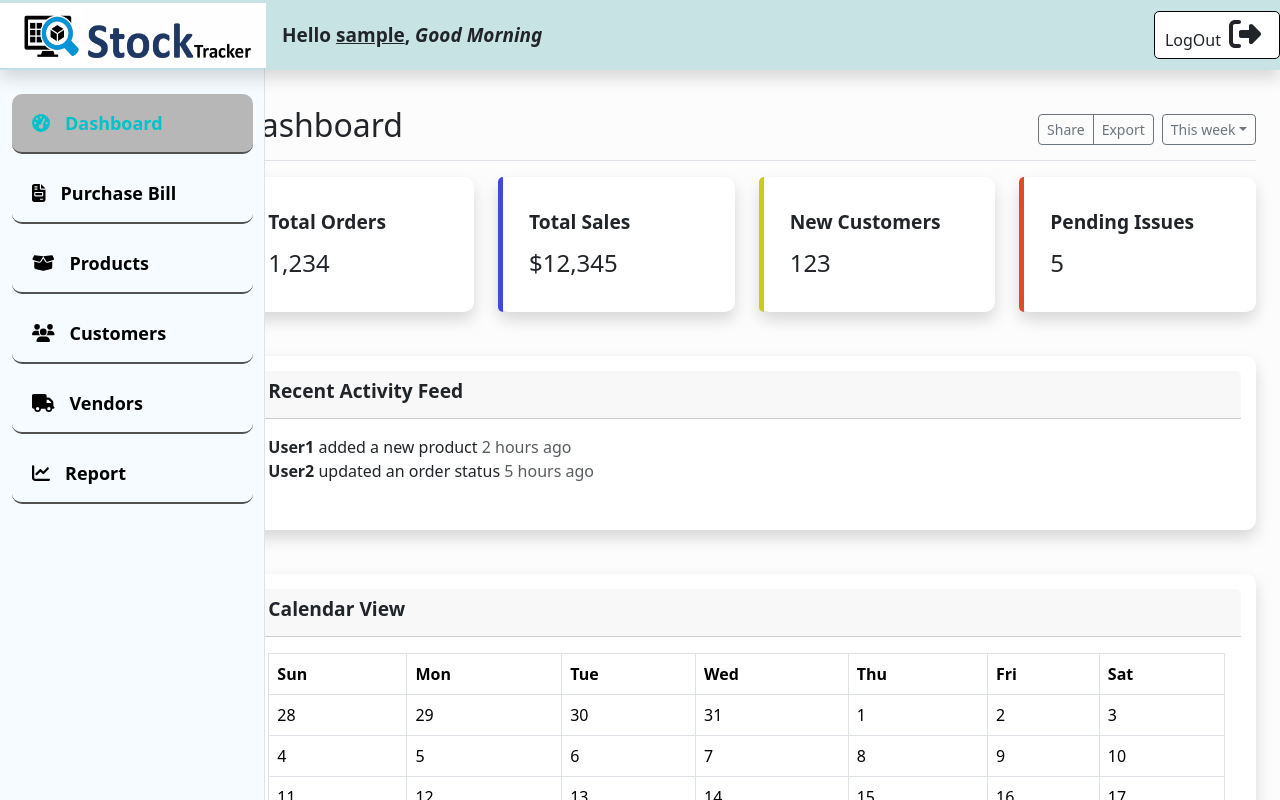
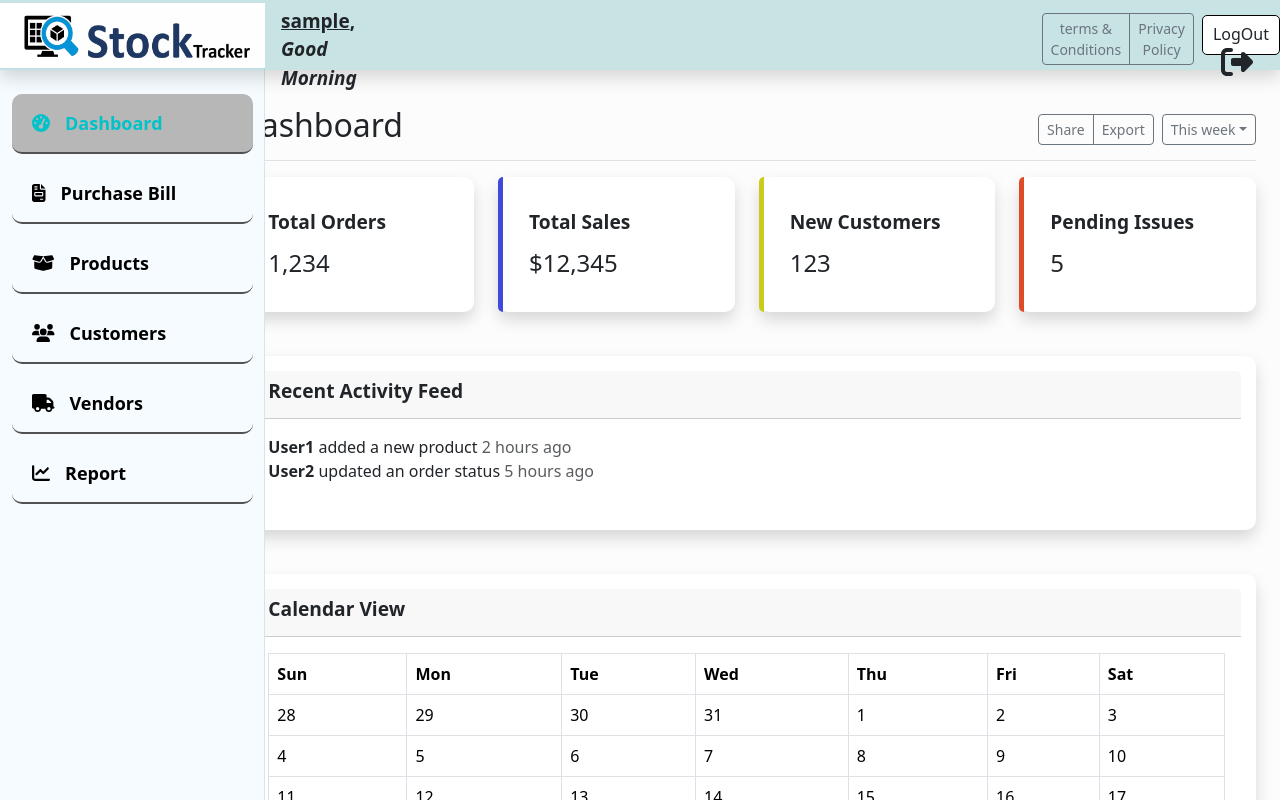
Before and after one commit to Vasoyasharan/InventoryManagementFrontEnd, a React (Create React App) app: page /dashboard in a window 1280 px wide. Shown: the top 800 px of the page. Built offline with nearby package versions, Linux system fonts and the light colour scheme; sample sign-in values are in the browser's storage.

Commit message:
UI updates

```diff
--- a/src/Css/Sidebar.css
+++ b/src/Css/Sidebar.css
@@ -110,8 +110,7 @@
 /* Navbar */
 .navbar-brand {
     background-color: white;
-    width: 266px !important;
-    height: 69ipx !important;
+    width: 265px !important;
 }
 
 .navbar {
@@ -148,6 +147,7 @@
 
 /* LogOut button  */
 .navbar-nav {
+    height: 40px;
     background-color: #ffffff;
     border-radius: 5px;
     border: 0.1px solid black;
--- a/src/component/Header.js
+++ b/src/component/Header.js
@@ -34,11 +34,26 @@
         <React.Fragment>
             <header className="navbar sticky-top flex-md-nowrap shadow">
                 <NavLink className="navbar-brand me-0 px-3" to="/dashboard">
-                    <img src={`${process.env.PUBLIC_URL}/inventoryLogo.png`} alt="logo" style={{ width: "250px", height: "55px" }} />
+                    <img src={`${process.env.PUBLIC_URL}/inventoryLogo.png`} alt="logo" style={{ width: "249px", height: "55px" }} />
                 </NavLink>
                 <div className="navbar-text text-dark ms-3">
                     Hello <u>{userName}</u>, <i>{getCurrentGreeting()}</i>
                 </div>
+
+                {/* Button combo  */}
+                <div className="d-flex justify-content-between flex-wrap flex-md-nowrap align-items-center pt-3 pb-2" style={{marginLeft:'640px'}}>
+                    <div className="btn-toolbar mb-2 mb-md-0">
+                        <div className="btn-group me-2">
+                            <button type="button" className="btn btn-sm btn-outline-secondary">
+                                terms & Conditions
+                            </button>
+                            <button type="button" className="btn btn-sm btn-outline-secondary">
+                                Privacy Policy
+                            </button>
+                        </div>
+                    </div>
+                </div>
+
                 <div className="navbar-nav ms-auto">
                     <div className="link-lg link-dark" style={{ cursor: "pointer", padding: "6px 10px" }} onClick={handleLogout}>
                         LogOut
--- a/src/pages/home/Dashboard.css
+++ b/src/pages/home/Dashboard.css
@@ -67,9 +67,9 @@
   border-color: #007f72; /* Match primary color */
 }
 
-.calendar {
-  /* Basic calendar styling */
-}
+/* .calendar {
+  Basic calendar styling
+} */
 
 .table-bordered {
   border: 1px solid #dee2e6;
```
